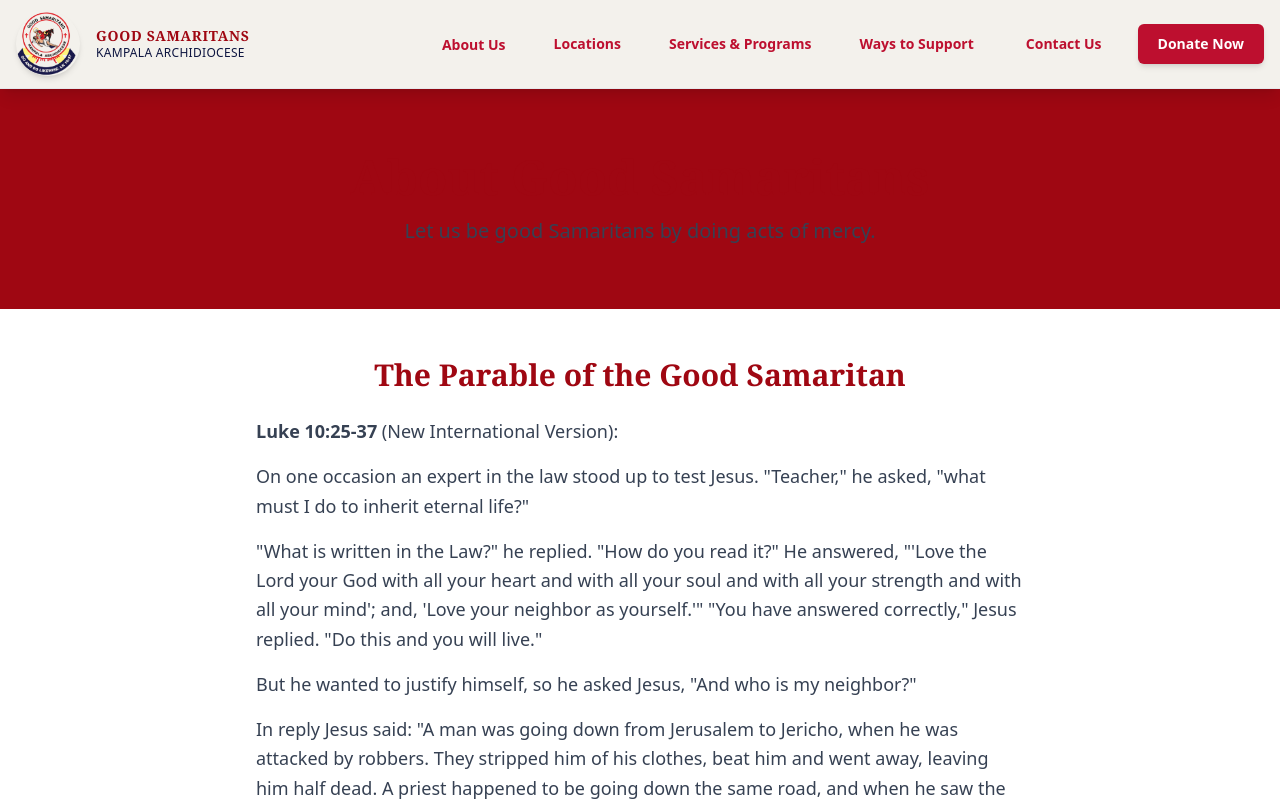
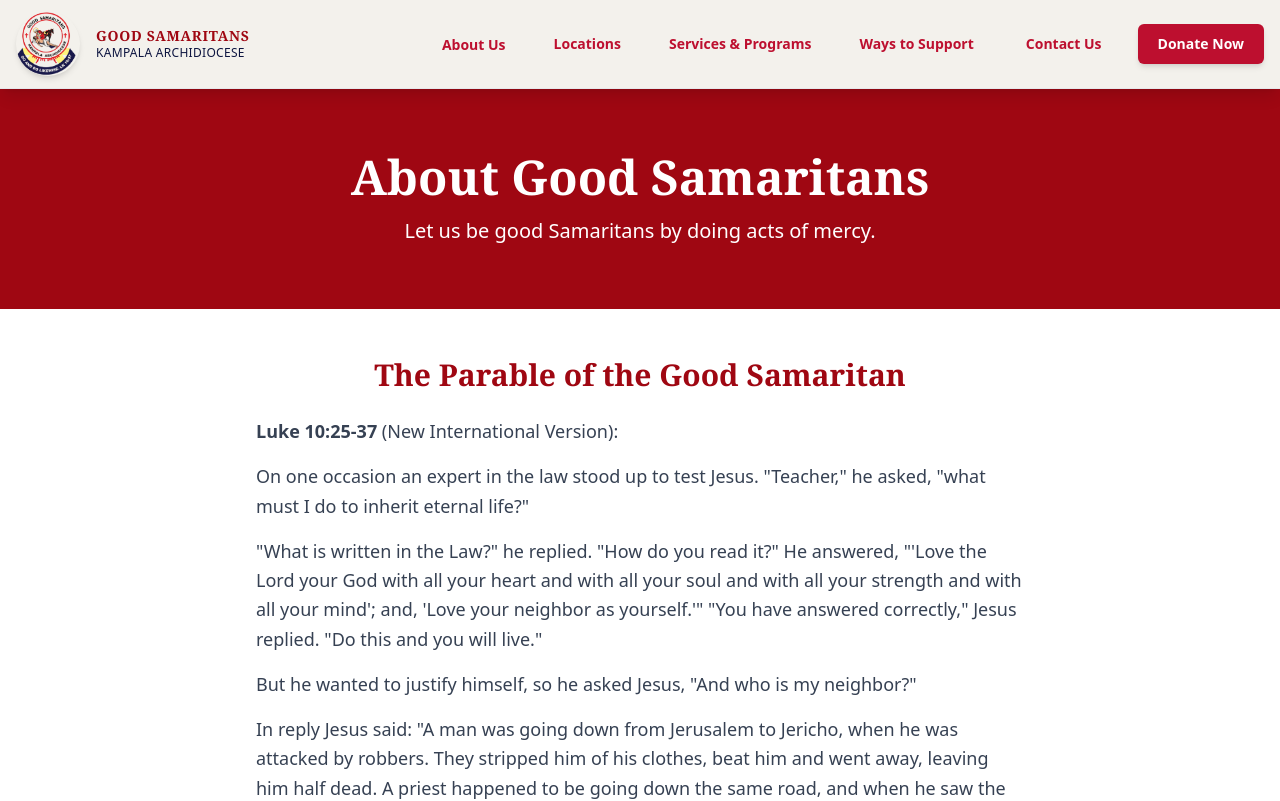
Before and after one commit to majidsaddiqye/Good_samaritan, a React (Vite) app: page /about in a window 1280 px wide. Shown: the top 801 px of the page. Built offline with nearby package versions, Linux system fonts and the light colour scheme.

Commit message:
changing heading colors

```diff
--- a/src/components/Header.jsx
+++ b/src/components/Header.jsx
@@ -43,7 +43,7 @@ const Header = () => {
             <div className="absolute inset-0 rounded-full bg-white opacity-0 hover:opacity-10 transition-opacity duration-300"></div>
           </div>
           <div className="hidden md:block">
-            <h1 className="font-bold text-sm tracking-wider leading-tight text-[#bd0f2f]">GOOD SAMARITANS</h1>
+            <h2 className="font-bold text-sm tracking-wider leading-tight text-[#bd0f2f]">GOOD SAMARITANS</h2>
             <p className="text-xs font-medium tracking-wide text-[#0d1540]">KAMPALA ARCHIDIOCESE</p>
           </div>
         </NavLink>
--- a/src/index.css
+++ b/src/index.css
@@ -7,9 +7,12 @@
 @import url('https://fonts.googleapis.com/css2?family=Merriweather:wght@400;700&family=Open+Sans:wght@400;600&display=swap');
 
 body {
-  @apply bg-white text-gray-700 font-sans;
+  @apply bg-white text-white font-sans;
 }
 
-h1, h2, h3, h4, h5, h6 {
+ h2, h3, h4, h5, h6 {
   @apply font-serif text-red-800;
 }
+h1{
+  @apply font-serif text-white;
+}
--- a/src/pages/About.jsx
+++ b/src/pages/About.jsx
@@ -23,9 +23,10 @@ const About = () => {
   return (
     <main className="flex-grow">
       {/* Hero Section */}
-      <section className="bg-red-800 text-cream-100 py-16 bg-gradient-to-b from-cream-50/10 to-transparent">
-        <div className="container max-w-7xl mx-auto px-4 text-center">
-          <h1 className="text-4xl md:text-5xl font-bold font-serif mb-4">
+      <section className="bg-red-800 text-white py-16 bg-gradient-to-b from-cream-50/10 to-transparent">
+        <div className="container max-w-7xl mx-auto px-4 text-center text-white">
+          <h1 className="text-4xl z-10 text-white md:text-5xl font-bold font-serif mb-4">
+
             About Good Samaritans
           </h1>
           <p className="text-xl max-w-2xl mx-auto font-sans">
```
